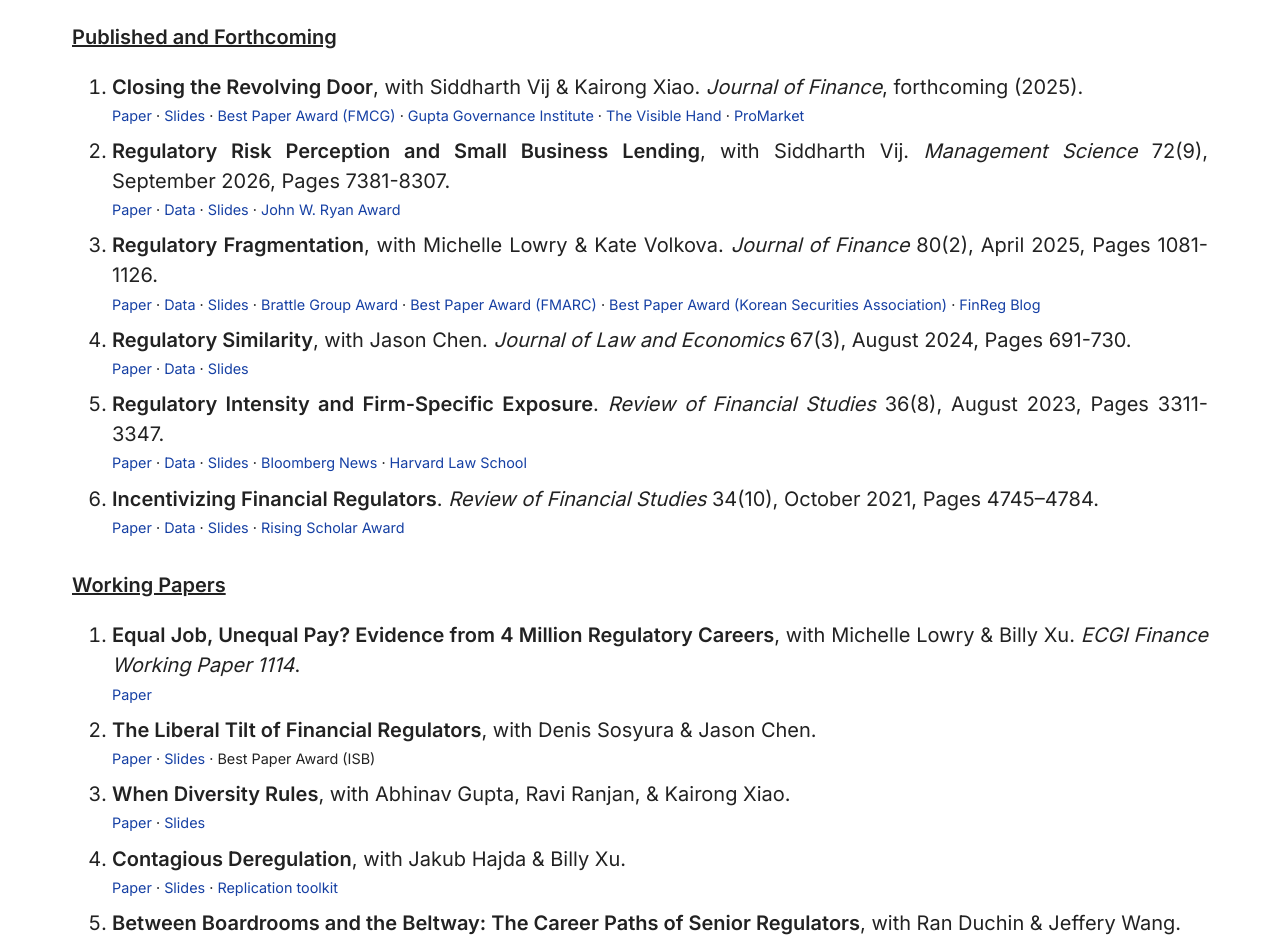
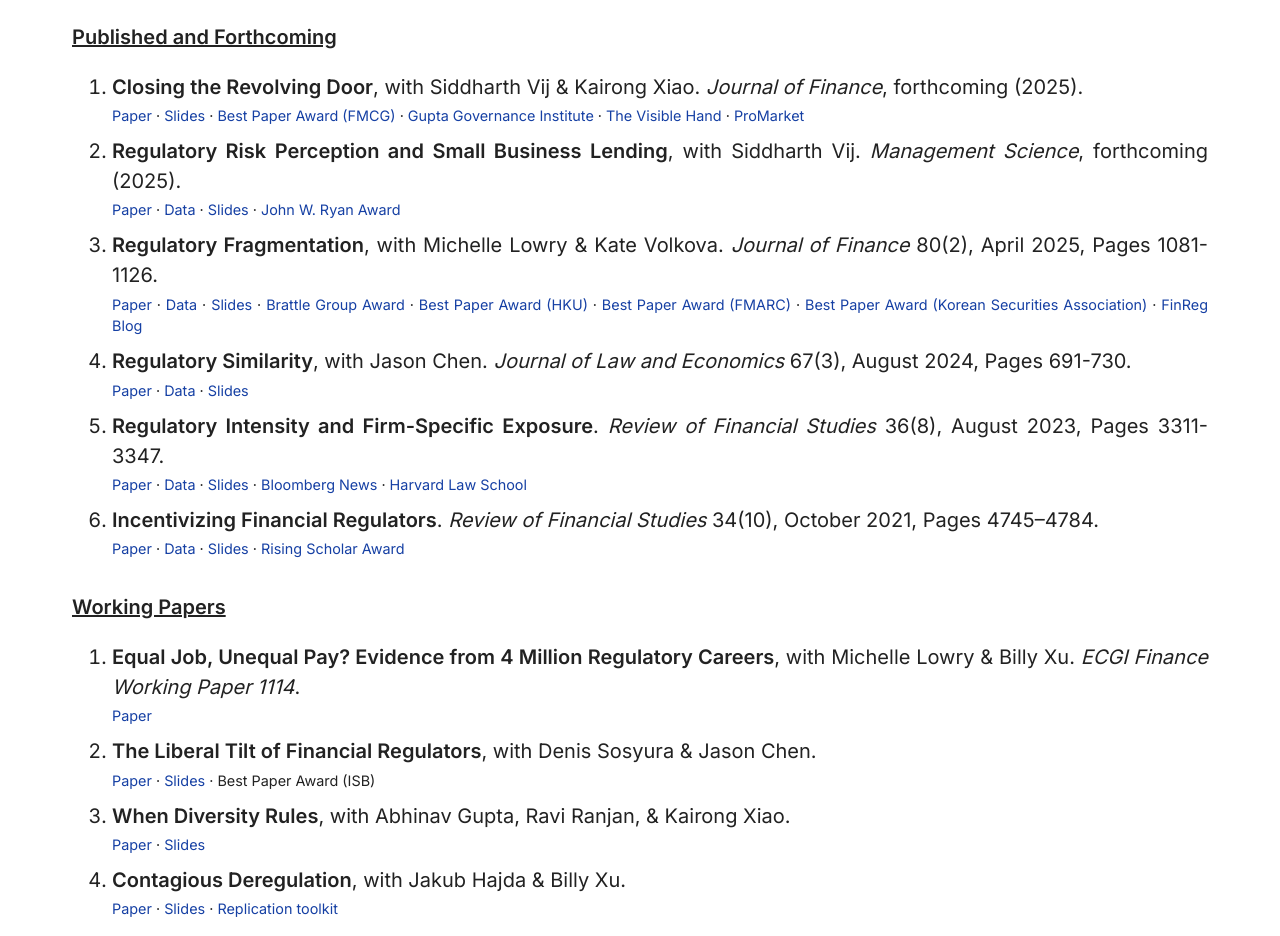
Before and after one commit to yoskekalm/yoskekalm.github.io, a plain HTML site: page index.html in a window 1280 px wide. Shown: the part 4640-5576 px from the top of the page. Drawn offline with Linux system fonts and the light colour scheme.

Commit message:
Update index.html

```diff
--- a/index.html
+++ b/index.html
@@ -225,7 +225,7 @@ The figure below tracks all regulatory activities by all federal agencies based
           </li>
 
           <li>
-          <strong>Regulatory Risk Perception and Small Business Lending</strong>, with Siddharth Vij. <i>Management Science</i> 72(9), September 2026, Pages 7381-8307.
+          <strong>Regulatory Risk Perception and Small Business Lending</strong>, with Siddharth Vij. <i>Management Science</i>, forthcoming (2025).
           <p class="paper-links">
             <!-- Replace # with actual links -->
             <a href="https://papers.ssrn.com/sol3/papers.cfm?abstract_id=3904357" target="_blank" rel="noopener noreferrer">Paper</a> ·
@@ -242,6 +242,7 @@ The figure below tracks all regulatory activities by all federal agencies based
             <a href="https://www.dropbox.com/s/mw23g61s2p9xhjs/companyyear_measures.csv?dl=0" target="_blank" rel="noopener noreferrer">Data</a> ·
             <a href="https://drive.google.com/file/d/1BqvM9kzZi9xEbZo0UNXK4hfFo0UGNXWk/view?usp=sharing" target="_blank" rel="noopener noreferrer">Slides</a> ·
             <a href="https://afajof.org/prizes/#battlegroupprizewinners" target="_blank" rel="noopener noreferrer">Brattle Group Award</a> ·
+            <a href="https://www.hkubs.hku.hk/media/press-release/hku-business-school-honours-inaugural-winners-of-the-hku-best-publication-award-in-governance-and-sustainability/" target="_blank" rel="noopener noreferrer">Best Paper Award (HKU)</a> ·
             <a href="https://www.fmarc.eu/2023/10/03/fmarc-2023-best-papers-awards/" target="_blank" rel="noopener noreferrer">Best Paper Award (FMARC)</a> ·
             <a href="https://apjfs.org/55" target="_blank" rel="noopener noreferrer">Best Paper Award (Korean Securities Association)</a> ·
             <a href="https://sites.duke.edu/thefinregblog/2021/05/21/the-government-agenda-and-the-effects-of-regulatory-dispersion/" target="_blank" rel="noopener noreferrer">FinReg Blog</a>
```
